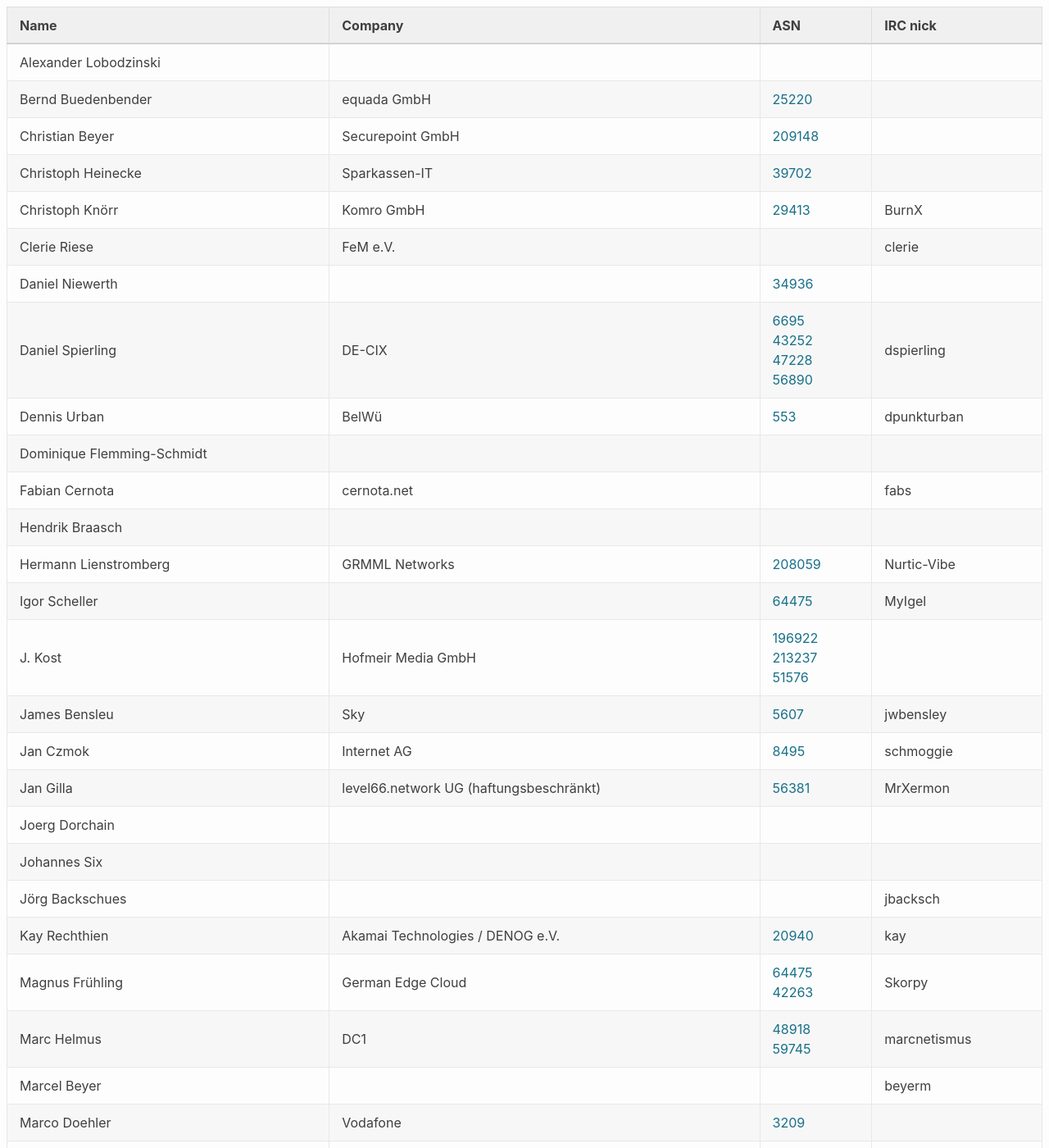
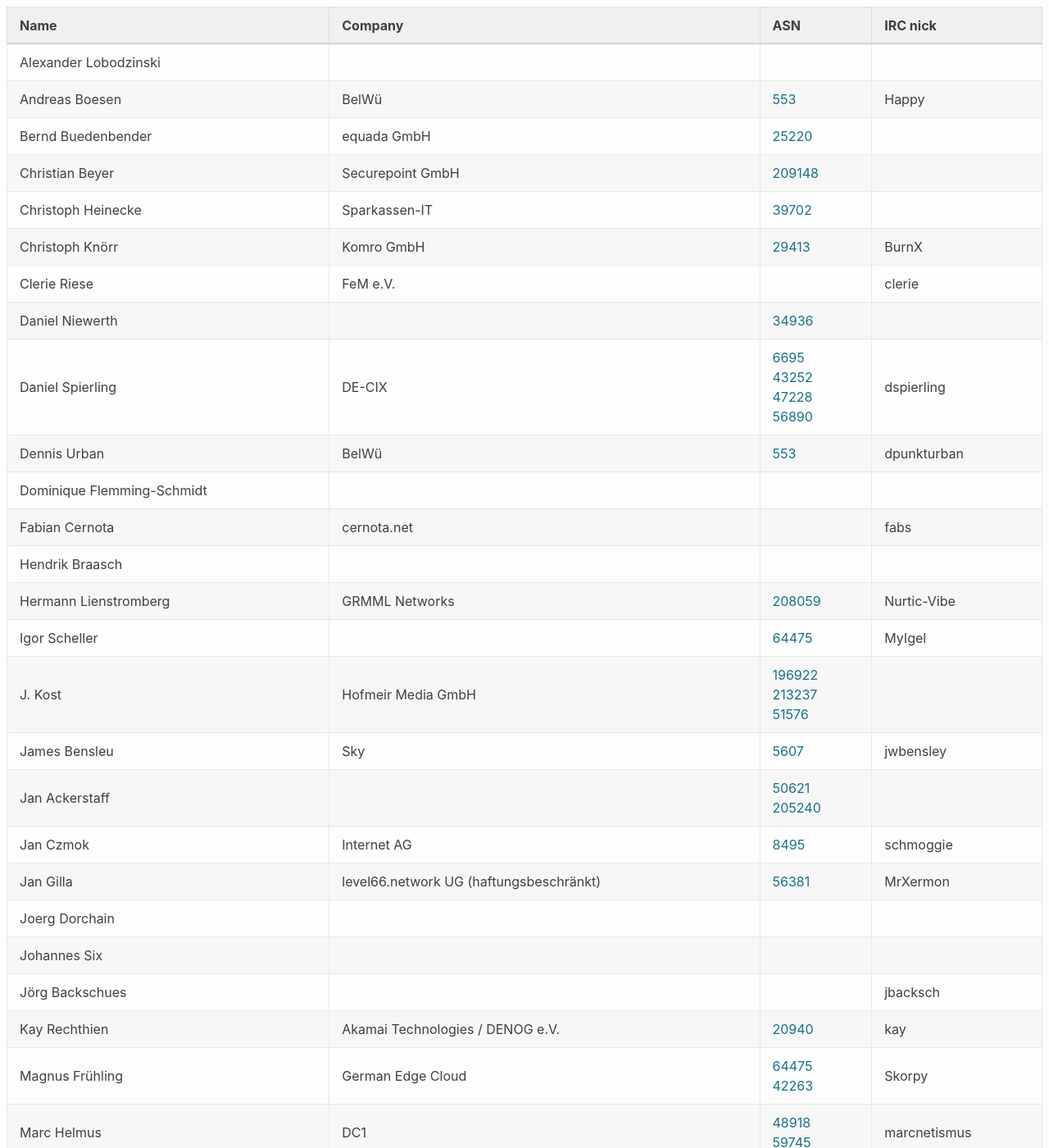
Before and after one commit to denog/pretix-attendeelist, a Jekyll site: the page built from denog2020.markdown, in a window 1280 px wide and 1400 px high. Shown: the whole window at 82% size. Built offline with Jekyll 4.4.1, drawn with Linux system fonts in a browser that asks for light colours.

Commit message:
Latest data: Thu Jan 21 23:10:40 UTC 2021

```diff
--- a/_data/attendees_meetup2021-01.json
+++ b/_data/attendees_meetup2021-01.json
@@ -4,6 +4,12 @@
     "company": null,
     "irc": null,
     "asn": null
+  },
+  {
+    "name": "Andreas Boesen",
+    "company": "BelWü",
+    "irc": "Happy",
+    "asn": "553"
   },
   {
     "name": "Bernd Buedenbender",
@@ -88,6 +94,12 @@
     "company": "Sky",
     "irc": "jwbensley",
     "asn": "5607"
+  },
+  {
+    "name": "Jan Ackerstaff",
+    "company": null,
+    "irc": null,
+    "asn": "50621, 205240"
   },
   {
     "name": "Jan Czmok",
```
